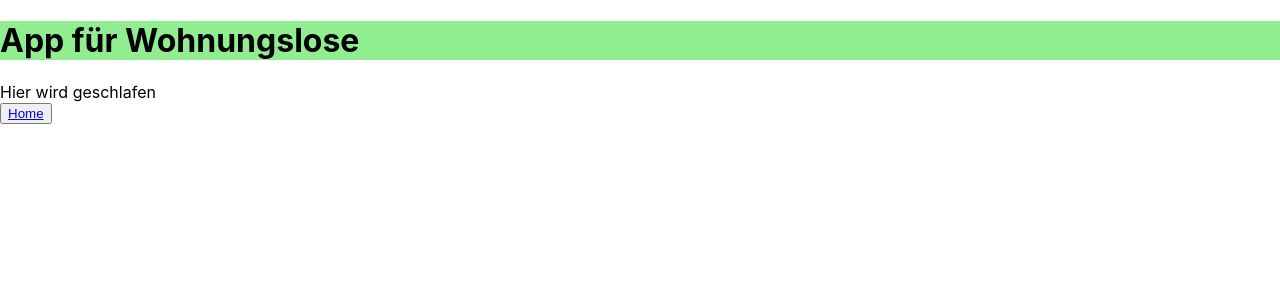
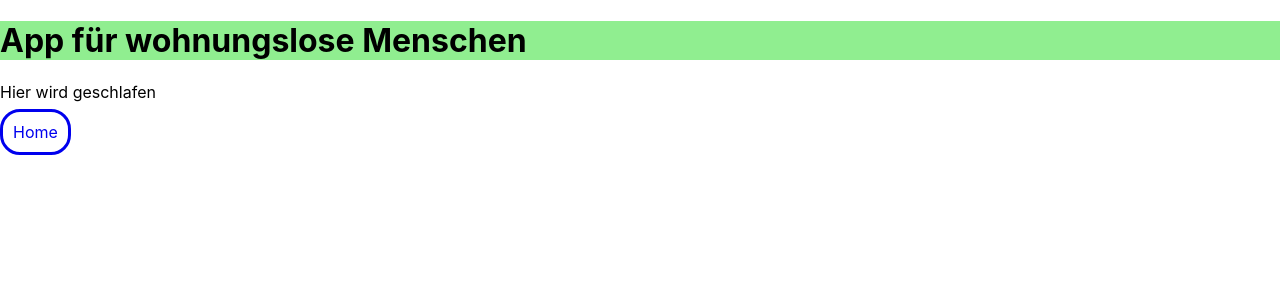
Before and after one commit to BucherLara/Capstone-Project, a Next.js app: page /schlafen in a window 1280 px wide. Shown: the top 300 px of the page. Built offline with nearby package versions, Linux system fonts and the light colour scheme.

Commit message:
add little styling to link Element

```diff
--- a/components/Header/index.js
+++ b/components/Header/index.js
@@ -2,7 +2,7 @@ import styled from "styled-components";
 export default function Header() {
   return (
     <StyledHeader>
-      <h1> App für Wohnungslose </h1>
+      <h1> App für wohnungslose Menschen </h1>
     </StyledHeader>
   );
 }
--- a/components/Navigation/MiniNavbar/index.js
+++ b/components/Navigation/MiniNavbar/index.js
@@ -1,10 +1,16 @@
 import Link from "next/link";
+import styled from "styled-components";
 export default function MiniNav() {
   return (
     <>
-      <button type="button">
-        <Link href={"/"}>Home</Link>
-      </button>
+      <StyledLink href={"/"}>Home</StyledLink>
     </>
   );
 }
+
+const StyledLink = styled(Link)`
+  border-radius: 20px;
+  border-style: solid;
+  padding: 10px;
+  text-decoration: none;
+`;
--- a/pages/hygiene/index.js
+++ b/pages/hygiene/index.js
@@ -1,8 +1,9 @@
 import MiniNav from "../../components/Navigation/MiniNavbar";
+import { StyledParagraph } from "../Schlafen";
 export default function Hygiene() {
   return (
     <>
-      <div>Hier gibt es Hygiene-Möglichkeiten</div>
+      <StyledParagraph>Hier gibt es Hygiene-Möglichkeiten</StyledParagraph>
 
       <MiniNav />
     </>
--- a/pages/medizin/index.js
+++ b/pages/medizin/index.js
@@ -1,8 +1,9 @@
 import MiniNav from "../../components/Navigation/MiniNavbar";
+import { StyledParagraph } from "../Schlafen";
 export default function Medizin() {
   return (
     <>
-      <div>Hier gibt es medizinische Versorgung</div>
+      <StyledParagraph>Hier gibt es medizinische Versorgung</StyledParagraph>
       <MiniNav />
     </>
   );
--- a/pages/schlafen/index.js
+++ b/pages/schlafen/index.js
@@ -1,9 +1,16 @@
 import MiniNav from "../../components/Navigation/MiniNavbar";
+import styled from "styled-components";
 export default function Schlafen() {
   return (
     <>
-      <div>Hier wird geschlafen</div>
+      <StyledParagraph>Hier wird geschlafen</StyledParagraph>
       <MiniNav />
     </>
   );
 }
+
+const StyledParagraph = styled.p`
+  margin-bottom: 20px;
+`;
+
+export { StyledParagraph };
```
